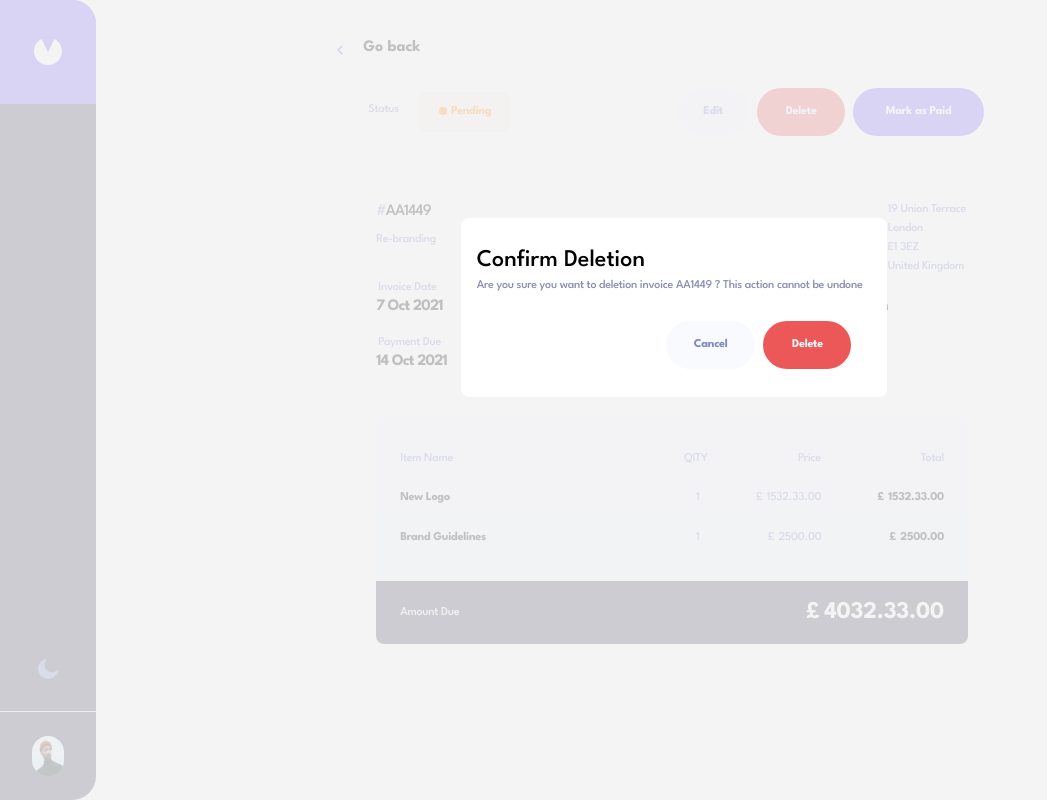
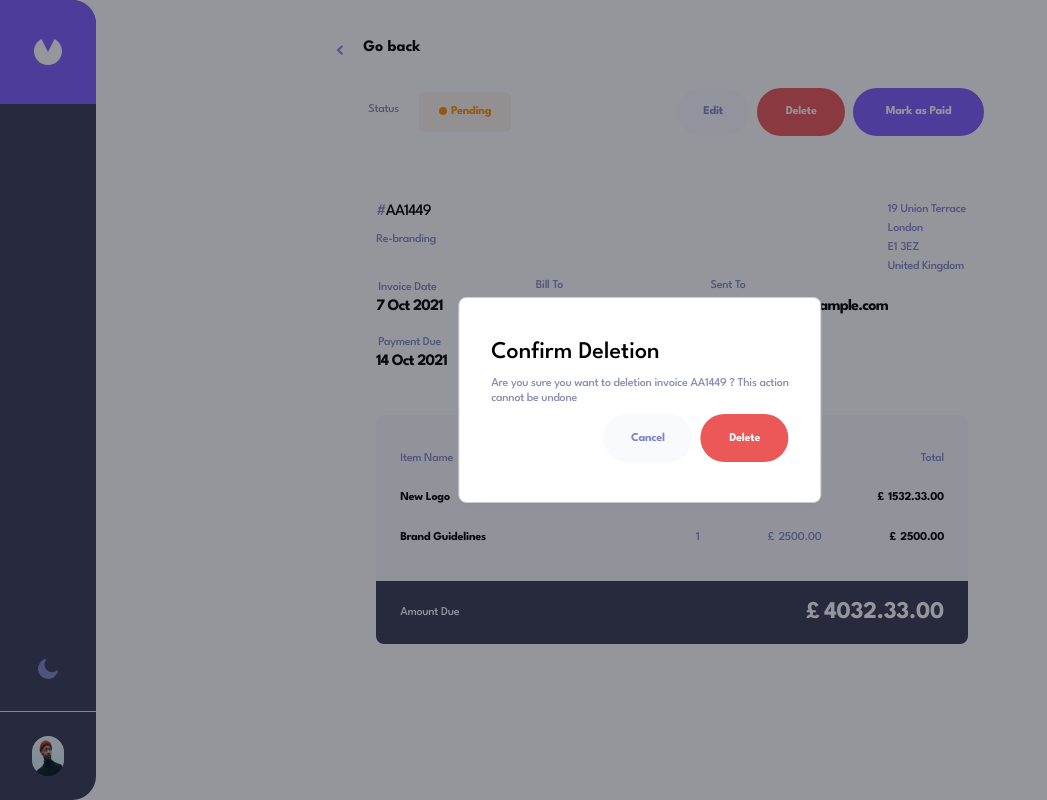
Before and after one commit to MohirpoolBatch1/Invoice-The-Temurids, a React (Create React App) app: page /invoice/AA1449 in a window 1280 px wide. Both pictures are taken after a click on the button "Delete". Shown: the whole page, without its empty margins (0-1047 px from the left). Built offline with nearby package versions, Linux system fonts and the light colour scheme.

Commit message:
IT-13 fix bug

```diff
--- a/src/pages/InvoiceItemPage/InvoiceItemPage.jsx
+++ b/src/pages/InvoiceItemPage/InvoiceItemPage.jsx
@@ -2,19 +2,16 @@ import React, {useState} from 'react'
 import {Link, useParams} from 'react-router-dom'
 import arrowLeft from '../../assets/icon-arrow-left.svg'
 import datas from '../../data.json'
+import ModalDeleteInvoice from './ModalDeleteInvoice.jsx'
 import Button from '../../components/Button/Button.jsx'
 import {formatDate} from '../../utils/index'
 import {constantColors} from '../../components/InvoiceItem/constantColors'
 import ItemRow from './ItemRow.jsx'
-import ModalDeleteInvoice from './ModalDeleteInvoice.jsx'
 
 function InvoiceItemPage() {
-  const handleDel = id => {
-    toggleModal()
-  }
-  const [isOpen, setIsOpen] = useState(false)
+  const [isOpenModal, setIsOpenModal] = useState(false)
   function toggleModal() {
-    setIsOpen(!isOpen)
+    setIsOpenModal(!isOpenModal)
   }
 
   const {invoiceId} = useParams()
@@ -64,7 +61,7 @@ function InvoiceItemPage() {
             <Button buttonKind={'editLight'} className="mr-2" />
             <Button
               buttonKind={'delete'}
-              onClick={() => handleDel(id)}
+              onClick={() => setIsOpenModal(!isOpenModal)}
               className="mr-2"
             />
             <Button buttonKind={'markAsPaid'} className="mr-6" />
@@ -154,13 +151,11 @@ function InvoiceItemPage() {
           </div>
         </div>
       </div>
-      <div
-        class={`${
-          isOpen ? 'block' : 'hidden'
-        } overlay w-skreen h-screen bg-gray-800 opacity-20 absolute top-0 bottom-0 right-0 left-0 transition cursor-pointer`}
-        id="overlay"
-      ></div>
-      <ModalDeleteInvoice isOpen={isOpen} id={id} toggleModal={toggleModal} />
+      <ModalDeleteInvoice
+        isOpenModal={isOpenModal}
+        id={id}
+        toggleModal={toggleModal}
+      />
     </div>
   )
 }
--- a/src/pages/InvoiceItemPage/ModalDeleteInvoice.jsx
+++ b/src/pages/InvoiceItemPage/ModalDeleteInvoice.jsx
@@ -2,21 +2,39 @@ import React from 'react'
 import Modal from 'react-modal'
 import Button from '../../components/Button/Button.jsx'
 
-export default function ModalDeleteInvoice({isOpen, id, toggleModal}) {
+export default function ModalDeleteInvoice({isOpenModal, id, toggleModal}) {
+  const customStyles = {
+    content: {
+      top: '50%',
+      left: '50%',
+      right: 'auto',
+      bottom: 'auto',
+      marginRight: '-50%',
+      transform: 'translate(-50%, -50%)',
+      maxWidth: '28rem',
+      padding: '2rem',
+      borderRadius: '0.5rem',
+      boxShadow: '0px 10px 10px -10px rgba(72, 84, 159, 0.1)',
+      boxSizing: 'border-box',
+    },
+    overlay: {
+      backgroundColor: 'rgba(20, 22, 37, 0.45)',
+    },
+  }
   return (
     <Modal
-      className="bg-[#FFFFFF] w-2/6 mt-[17%] ml-[36%] mr-[-50%] rounded-[8px] p-4"
-      isOpen={isOpen}
+      style={customStyles}
+      isOpen={isOpenModal}
       onRequestClose={toggleModal}
       contentLabel="My dialog"
     >
       <div>
-        <p className="font-weight text-[1.5rem] mt-2">Confirm Deletion</p>
-        <p className="text-gray-300 text-xs">
-          Are you sure you want to deletion invoice {id} ? This action cannot be
-          undone
+        <p className="font-weight text-[1.5rem] mt-1">Confirm Deletion</p>
+        <p className="text-gray-300 text-xs mt-1.5">
+          Are you sure you want to deletion invoice {id} ? This action <br />
+          cannot be undone
         </p>
-        <div className="flex mb-3 mt-7 mr-5 justify-end">
+        <div className="flex mb-2 mt-2 justify-end">
           <Button buttonKind={'cancel'} onClick={toggleModal}></Button>
           <Button buttonKind={'delete'} className="ml-2">
             delete
```
